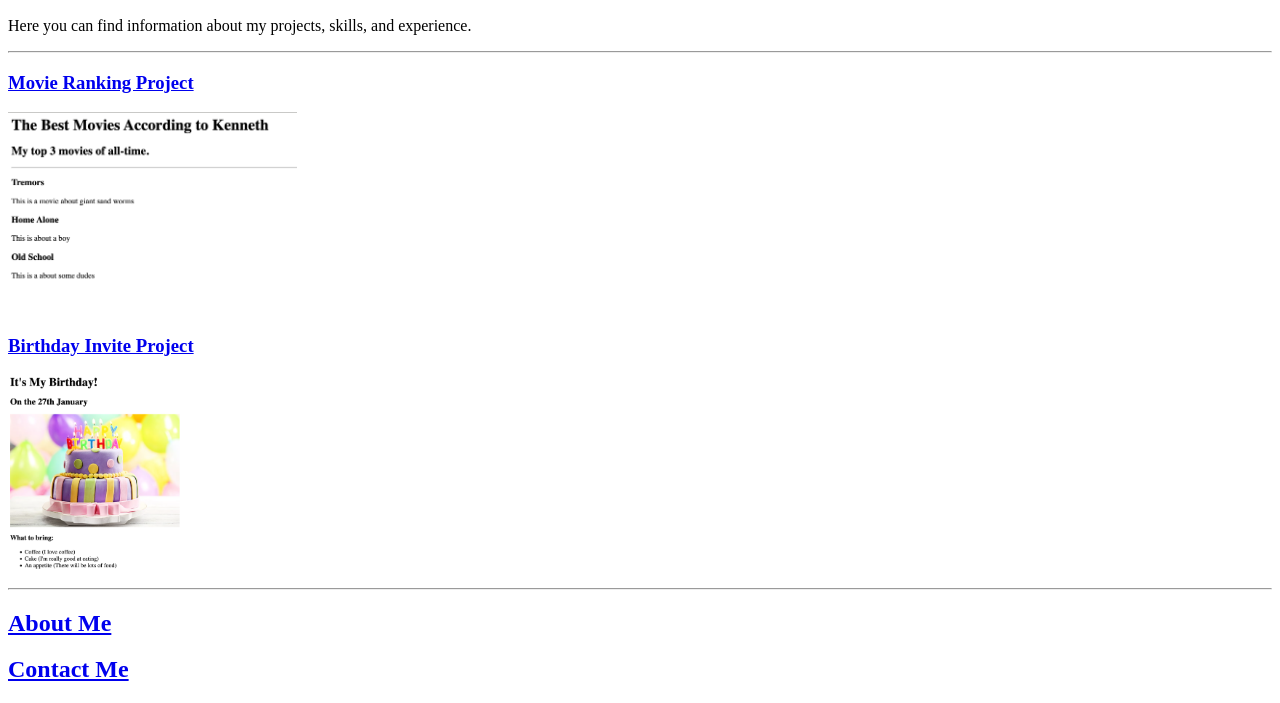
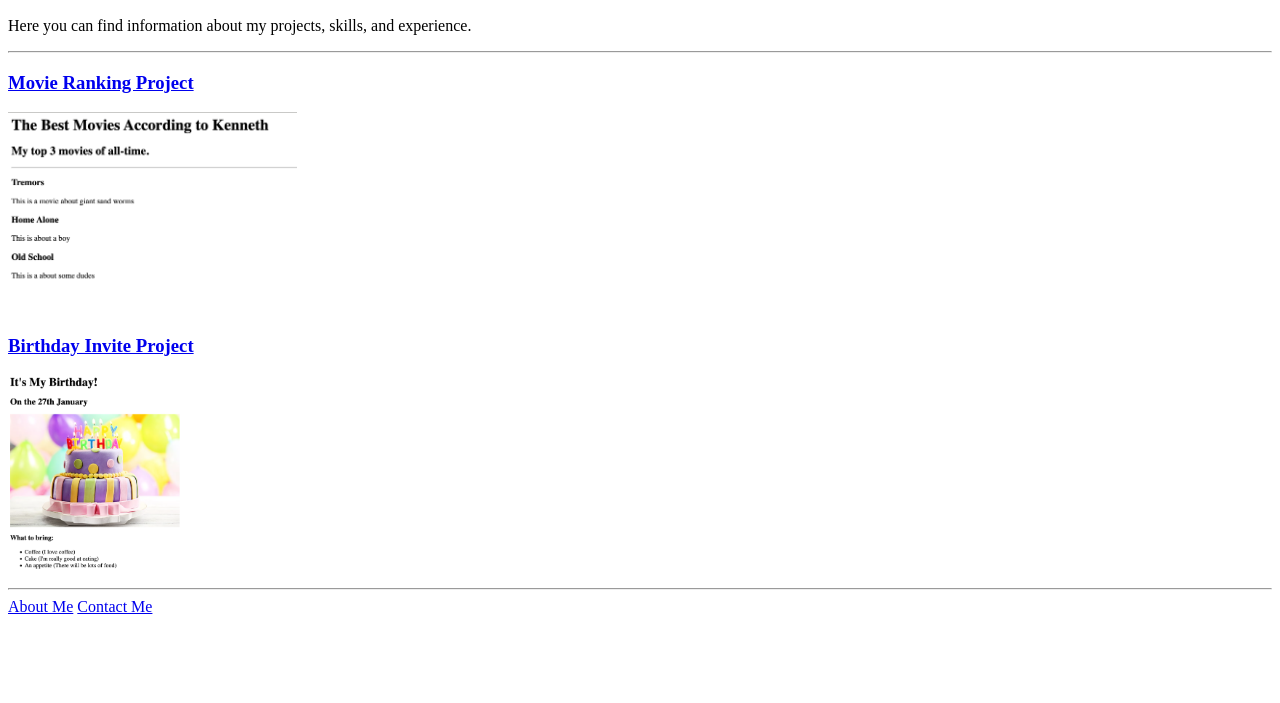
Before and after one commit to kennethswoger/html-portfolio, a plain HTML site: page index.html in a window 1280 px wide. Shown: the part 110-813 px from the top of the page. Drawn offline with Linux system fonts and the light colour scheme.

Commit message:
Update index.html

```diff
--- a/index.html
+++ b/index.html
@@ -14,8 +14,8 @@
     <h3><a href="./public/birthday-invite.html">Birthday Invite Project</a></h3>
     <img src="./assets/images/birthday-screenshot.png" height="200" alt="birthday invite project preview">
     <hr />
-    <h2><a href="./public/about.html">About Me</a></h3>
-    <h2><a href="./public/contact.html">Contact Me</h2>
+    <a href="./public/about.html">About Me</a>
+    <a href="./public/contact.html">Contact Me</a>
  </body>
  </html>
 
```
